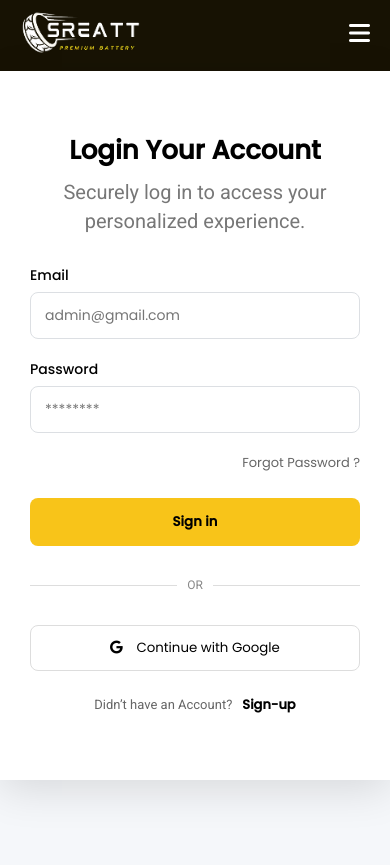
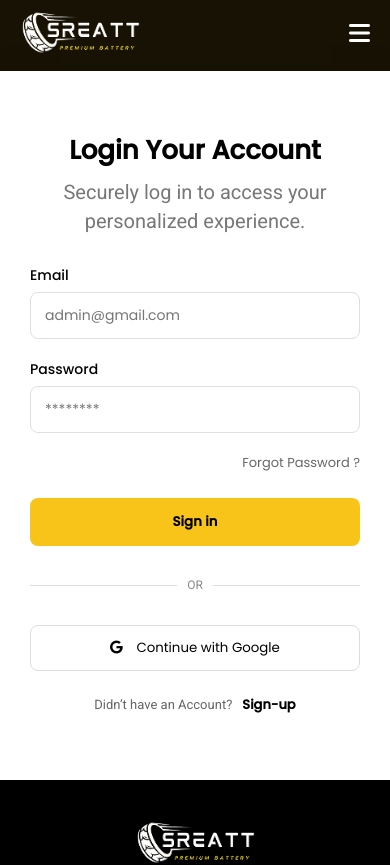
Before and after one commit to Manish0213/SREATT, a React (Vite) app: page /login in a window 390 px wide. Shown: the top 865 px of the page. Built offline with nearby package versions, Linux system fonts and the light colour scheme.

Commit message:
Login Issues Fixed again....

```diff
--- a/src/pages/Login.css
+++ b/src/pages/Login.css
@@ -179,6 +179,7 @@
 
     .login-page {
         align-items: flex-start;   /* 🔥 ye line sab fix karegi */
+        min-height: auto;
     }
 
     .login-right h2 {
```
